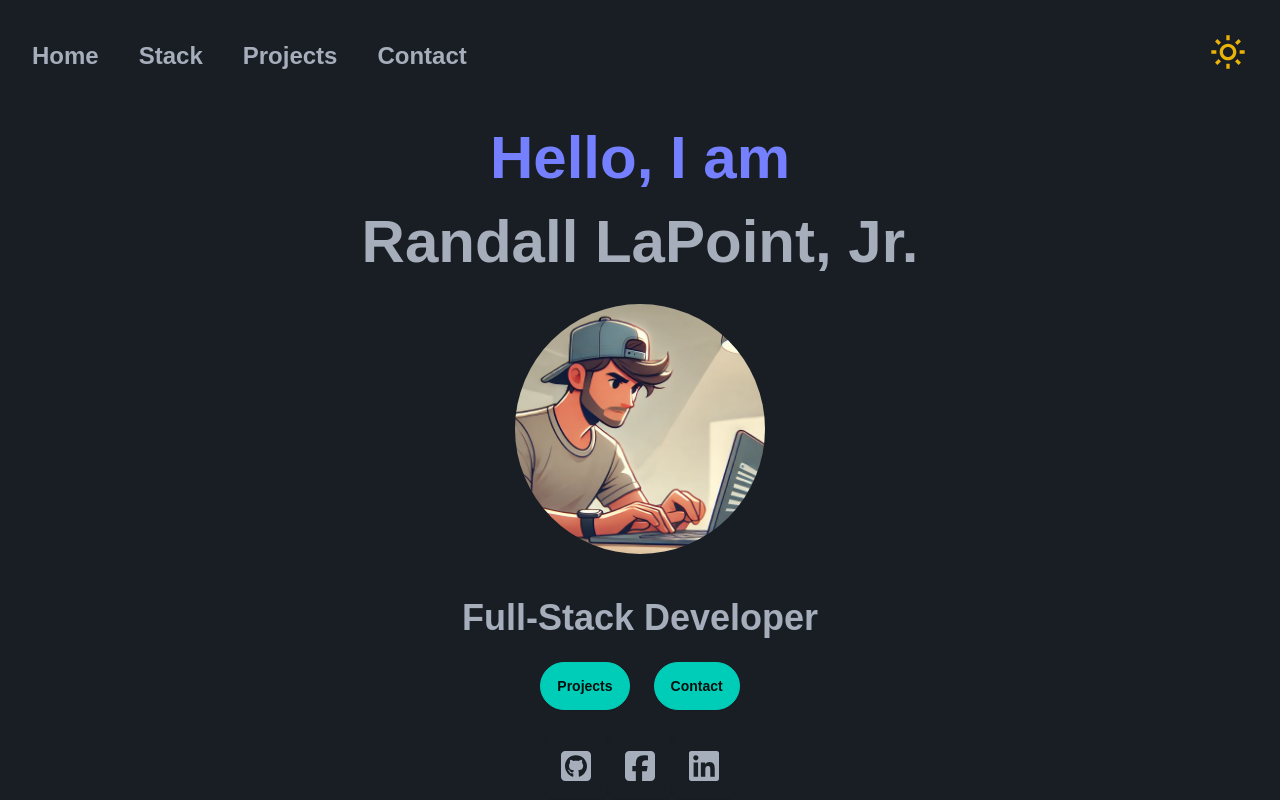
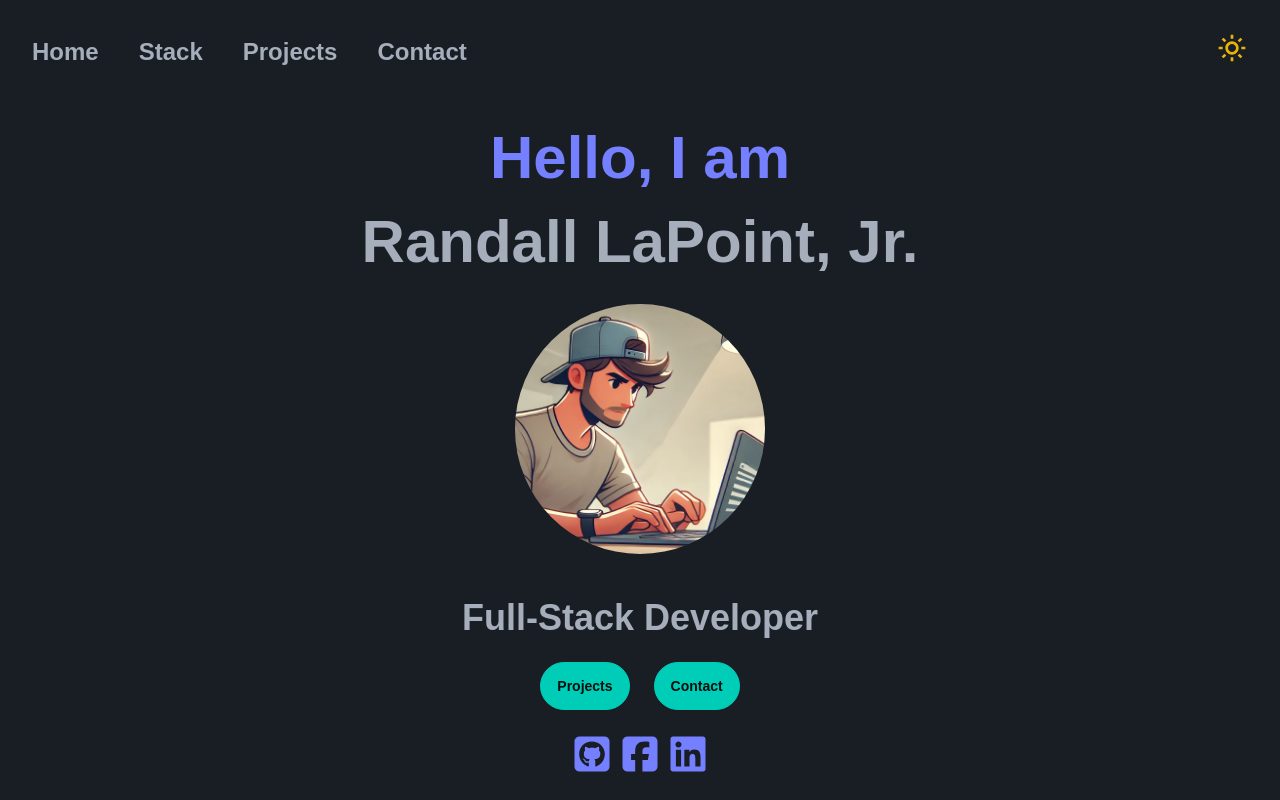
Before and after one commit to Lokie-ree/dev-portfolio, a Next.js app: page / in a window 1280 px wide. Shown: the top 800 px of the page. Built offline with nearby package versions, Linux system fonts and the light colour scheme.

Commit message:
Refactored Social Buttons into a seperate component

```diff
--- a/components/Hero.jsx
+++ b/components/Hero.jsx
@@ -4,6 +4,7 @@ import React from "react";
 import Image from "next/image";
 import Link from "next/link";
 import { socialButtons } from "@/utils/constants";
+import SocialButtons from "./SocialButtons";
 
 const Hero = () => {
   return (
@@ -34,7 +35,7 @@ const Hero = () => {
         <div className="flex justify-center items-center gap-6">
           <Link href="#projects" passHref>
             <button
-              className="btn btn-accent hover:scale-105 transition-all duration-300 rounded-full"
+              className="btn btn-accent hover:scale-105 hover:bg-secondary transition-all duration-300 rounded-full"
               aria-label="View my projects"
             >
               Projects
@@ -42,7 +43,7 @@ const Hero = () => {
           </Link>
           <Link href="#contact" passHref>
             <button
-              className="btn btn-accent hover:scale-105 transition-all duration-300 rounded-full"
+              className="btn btn-accent hover:scale-105 hover:bg-secondary transition-all duration-300 rounded-full"
               aria-label="Contact me"
             >
               Contact
@@ -50,11 +51,10 @@ const Hero = () => {
           </Link>
         </div>
         <div className="mt-6">
-          {socialButtons.map((button) => (
-            <Link key={button.id} href={button.href} className="rounded-xl">
-              <button.icon className="btn size-16" />
-            </Link>
-          ))}
+          <SocialButtons
+            buttons={socialButtons}
+            iconClass="w-10 h-10"
+          />
         </div>
       </div>
     </section>
--- a/components/Navbar.jsx
+++ b/components/Navbar.jsx
@@ -6,6 +6,7 @@ import { MdMenu, MdClose } from "react-icons/md";
 import { navLinks, socialButtons } from "@/utils/constants";
 import { motion } from "framer-motion";
 import ThemeController from "./ThemeController";
+import SocialButtons from "./SocialButtons";
 
 const Navbar = () => {
   const [nav, setNav] = useState(false);
@@ -21,7 +22,7 @@ const Navbar = () => {
           {navLinks.map((link, index) => (
             <li
               key={index}
-              className="transform transition-all duration-300 ease-in-out text-2xl hover-color_scale"
+              className="transform transition-all duration-300 ease-in-out text-2xl"
             >
               <Link href={link.path}>{link.title}</Link>
             </li>
@@ -36,18 +37,18 @@ const Navbar = () => {
         onClick={toggleNav}
         aria-expanded={nav}
         aria-label={nav ? "Close navigation menu" : "Open navigation menu"}
-        className="md:hidden bg-primary text-primary-content absolute top-4 right-4 rounded-full z-50 p-4"
+        className="md:hidden border border-primary text-base-content absolute top-4 right-4 rounded-full z-50 p-4"
       >
         {nav ? <MdClose size={24} /> : <MdMenu size={24} />}
       </div>
       {/* Mobile Navigation */}
       {nav && (
         <motion.div
-          className={`fixed left-0 top-0 w-full h-full bg-neutral backdrop-blur-3xl flex flex-col justify-center items-center transform transition-transform duration-300 ${
+          className={`fixed left-0 top-0 w-full h-full bg-base-200 backdrop-blur-3xl flex flex-col justify-center items-center transform transition-transform duration-300 ${
             nav ? "translate-x-0" : "-translate-x-full"
           }`}
         >
-          <ul className="space-y-6 flex flex-col justify-center items-center text-neutral-content text-2xl sm:text-3xl mb-6">
+          <ul className="space-y-6 flex flex-col justify-center items-center text-base-content text-2xl sm:text-3xl mb-6">
             {navLinks.map((link, index) => (
               <li key={index}>
                 <Link
@@ -60,12 +61,11 @@ const Navbar = () => {
               </li>
             ))}
           </ul>
-          <nav className="grid grid-flow-row gap-4 mt-4">
-            {socialButtons.map((button) => (
-              <Link key={button.id} href={button.href} className="btn btn-primary">
-                <button.icon className="size-12" />
-              </Link>
-            ))}
+          <nav className="grid grid-flow-row gap-4">
+          <SocialButtons
+            buttons={socialButtons}
+            iconClass="w-10 h-10"
+          />
             <ThemeController />
           </nav>
         </motion.div>
--- /dev/null
+++ b/components/SocialButtons.jsx
@@ -0,0 +1,18 @@
+'use client'
+
+import React from 'react';
+import Link from 'next/link';
+
+const SocialButtons = ({buttons, iconClass = "w-8 h-8"}) => {
+  return (
+    <div className="flex flex-wrap gap-2">
+        {buttons.map((button) => (
+            <Link key={button.id} href={button.href} className="transition-transform transform hover:scale-110 focus:scale-110" aria-label={button.label || "Social Link"}>
+                <button.icon className={`${iconClass} text-primary hover:text-secondary`} />
+            </Link>
+        ))}
+    </div>
+  )
+}
+
+export default SocialButtons
--- a/components/ThemeController.jsx
+++ b/components/ThemeController.jsx
@@ -27,8 +27,13 @@ const ThemeController = () => {
         onChange={toggleTheme}
         checked={theme === "light"}
       />
-      <BiSun className="swap-off h-10 w-10 text-yellow-500" />
-      <BiMoon className="swap-on h-10 w-10 text-blue-500" />
+      <span className="swap-off">
+      <BiSun className="h-8 w-8 text-yellow-500 transition-transform duration-200 hover:scale-125 hover:rotate-12" />
+      </span>
+      <span className="swap-on">
+      <BiMoon className="h-8 w-8 text-purple-500 transition-transform duration-200 hover:scale-125 hover:-rotate-12" />
+
+      </span>
     </label>
   );
 };
--- a/utils/constants.js
+++ b/utils/constants.js
@@ -2,8 +2,8 @@ import {
   FaReact,
   FaNodeJs,
   FaSquareGithub,
+  FaLinkedin,
   FaSquareFacebook,
-  FaLinkedin,
   FaGithub,
   FaCode,
   FaDiagramProject,
```
